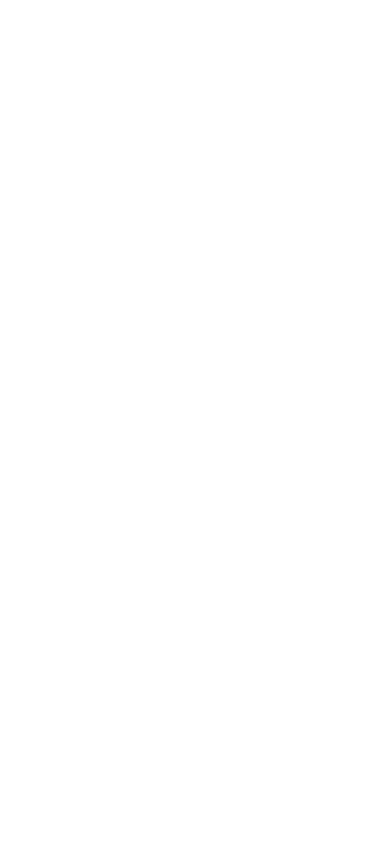
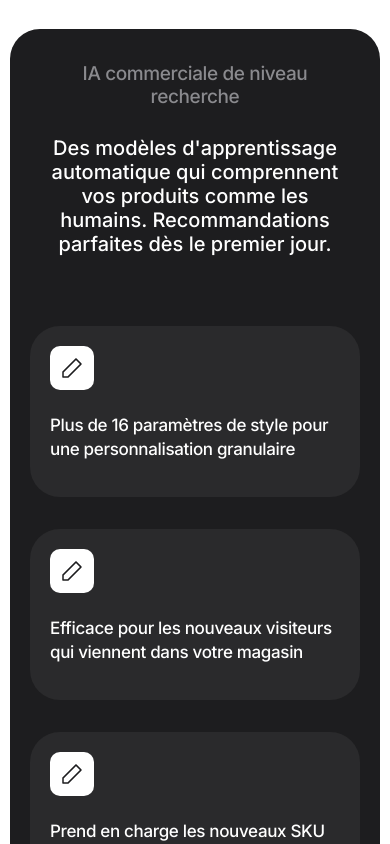
Before and after one commit to kev243/Suggestr-site-ReactJs, a React (Create React App) app: page / in a window 390 px wide. Shown: the part 2480-3324 px from the top of the page. Before the commit the page ends 2429 px from the top, so only its background shows below. Built offline with nearby package versions, Linux system fonts and the light colour scheme.

Commit message:
research responsivr

```diff
--- /dev/null
+++ b/src/components/article/Article.jsx
@@ -0,0 +1,21 @@
+import React from 'react';
+import './article.css'
+
+const Article = ({ imgUrl, text }) => {
+    return (
+        <div className='articles_container'>
+            <div className="article_content">
+                <div className="article_image">
+                    <img src={imgUrl} />
+                </div>
+                <div className="article_text">
+                    <h3>{text}</h3>
+                </div>
+            </div>
+
+
+        </div>
+    );
+};
+
+export default Article;
--- /dev/null
+++ b/src/components/article/article.css
@@ -0,0 +1,70 @@
+.articles-container{
+    width: 100%;
+    height: 100%;
+    display: flex;
+    flex-direction: column;
+    background: var(--color-subtext);
+    justify-content: space-between;
+
+    padding: 1rem 1.5rem;
+    height: 100%;
+
+}
+
+.article_image img {
+    background: #fff;
+    padding: 10px;
+    border: none;
+    border-radius: 10px;
+
+}
+
+.article_content{
+    background: #2A2A2C;
+    padding: 20px;
+    margin-bottom: 10px;
+    border-radius: 30px;
+
+    height: 100%;
+
+}
+
+.article_content{
+
+  height: 100%;
+
+}
+
+
+
+.article_text h3 {
+    max-width: 560px;
+    width: 170px;
+    margin-top: 80px;
+    margin-bottom: 8px;
+    font-size: 19px;
+    line-height: 1.4;
+    font-weight: 500;
+    letter-spacing: -.02em;
+    color: #fff;
+
+
+
+
+}
+
+@media screen and (max-width:1065px){
+
+.article_text h3 {
+    max-width: 460px;
+    width: 140px;
+    margin-top: 20px;
+    margin-bottom: 5px;
+    font-size: 15px;
+
+
+
+
+
+}
+}
--- /dev/null
+++ b/src/containers/research/import.js
@@ -0,0 +1,9 @@
+import icon1 from '../../assets/icon1.png'
+import icon3 from '../../assets/icon3.png'
+import icon4 from '../../assets/icon4.png'
+
+export{
+    icon1,
+    icon3,
+    icon4,
+}
--- a/src/containers/research/research.css
+++ b/src/containers/research/research.css
@@ -0,0 +1,188 @@
+.research-container{
+
+  display: flex;
+    justify-content: center;
+    align-items: center;
+
+
+
+
+
+
+}
+
+.research-content{
+  align-items: center;
+    background: var(--color-text);
+    padding: 60px;
+    border-radius: 30px;
+
+
+
+    justify-content: center;
+    max-width: 1500px;
+    /* width: 100%; */
+    display: flex;
+    flex-direction: row;
+
+
+}
+
+
+
+.research-left{
+    width: 600px;
+    max-width: 1200px;
+    padding: 10px;
+
+}
+
+.research-left p{
+    margin-top: 4px;
+    margin-bottom: 8px;
+    color: #8a8a8e;
+    font-size: 21px;
+    line-height: 1.2;
+    font-weight: 500;
+    letter-spacing: -.02em;
+
+  }
+
+.research-left h3{
+  font-size: 32px;
+  font-weight: 500;
+  color: #fff;
+
+}
+
+
+
+
+.research-right-content{
+    flex: 1;
+    display:grid;
+    grid-template-columns: repeat(2, 1fr);
+    grid-gap: 2rem;
+}
+
+
+
+
+
+
+
+
+
+ @media screen and (max-width:932px){
+
+
+  .research-content{
+   flex-direction: column;
+
+  }
+
+
+  .research-right
+  {
+   padding-top: 40px;
+    margin: 0 auto;
+
+  }
+
+  .research-left{
+    text-align: center;
+   margin: 0 auto;
+    width: 500px;
+  }
+
+
+}
+
+
+ @media screen and (max-width:765px){
+
+  .research-right-content{
+
+    grid-template-columns: repeat(1, 1fr);
+
+}
+.research-content{
+  flex-direction: column;
+
+ }
+ .research-left{
+  text-align: center;
+ margin: 0 auto;
+  width: 500px;
+}
+.research-left p{
+
+  font-size: 19px;
+  padding-bottom: 20px;
+
+
+}
+
+
+.research-left h3{
+  font-size: 20px;
+  padding-bottom: 20px;
+
+}
+
+.research-container{
+  padding: 20px;
+        margin-top:60px
+}
+
+.research-left{
+  text-align: center;
+
+  width: 330px;
+}
+
+.research-content{
+
+    padding: 20px;
+
+
+
+}
+.research-right-content .article_text h3{
+  font-size: 20px;
+  width: 100%;
+}
+
+.research-right-content .article_text h3{
+  font-size: 17px;
+
+}
+
+.research-right-content{
+  padding-bottom: 20px;
+}
+
+
+ }
+
+ @media screen and (max-width:375px){
+
+  .research-left{
+    text-align: center;
+
+    width: 319px;
+  }
+
+
+}
+
+@media screen and (max-width:360px){
+
+  .research-left{
+    text-align: center;
+
+    width: 300px;
+  }
+
+
+}
--- a/src/containers/research/research.jsx
+++ b/src/containers/research/research.jsx
@@ -1,9 +1,32 @@
 import React from 'react';
+import './research.css'
+import Article from '../../components/article/Article';
+import { icon1, icon3, icon4 } from './import'
 
 const research = () => {
     return (
-        <div>
-            Research
+        <div className='research-container section__padding'>
+            <div className="research-content ">
+                <div className="research-left">
+                    <p>IA commerciale de niveau recherche</p>
+                    <h3>Des modèles d'apprentissage automatique qui comprennent vos produits comme les humains. Recommandations parfaites dès le premier jour.</h3>
+                </div>
+                <div className="research-right">
+                    <div className="research-right-content">
+                        <Article imgUrl={icon1} text='Plus de 16 paramètres de style pour une personnalisation granulaire' />
+                        <Article imgUrl={icon1} text='Efficace pour les nouveaux visiteurs qui viennent dans votre magasin' />
+                        <Article imgUrl={icon1} text='Prend en charge les nouveaux SKU et les nouveaux magasins sans commandes' />
+                        <Article imgUrl={icon1} text='Tableau de bord des performances avec attribution équitable des ventes de Suggestr' />
+
+                    </div>
+                </div>
+            </div>
+
+
+
+
+
+
         </div>
     );
 };
--- a/src/pages/Home.jsx
+++ b/src/pages/Home.jsx
@@ -3,6 +3,7 @@
 import Header from '../containers/header/Header'
 import Cta from '../containers/cta/Cta'
 import Value from '../containers/value/Value';
+import Research from '../containers/research/Research';
 
 
 const Home = () => {
@@ -12,6 +13,7 @@
             <Header/>
             <Cta/>
             <Value/>
+            <Research/>
         </div>
     );
 };
```
